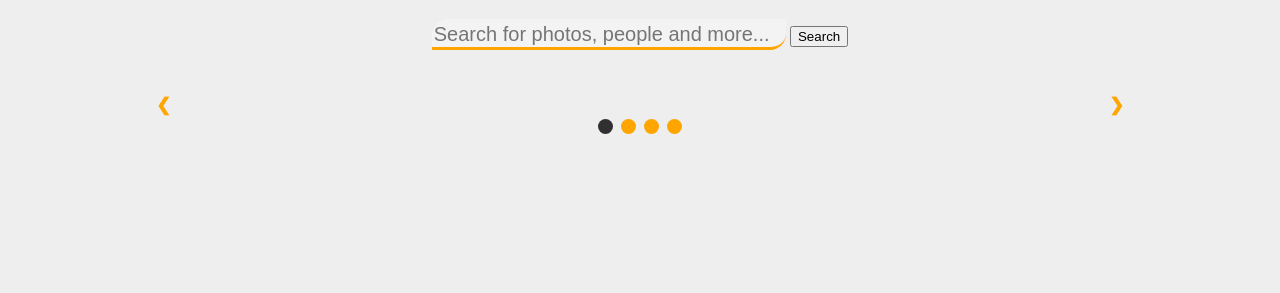
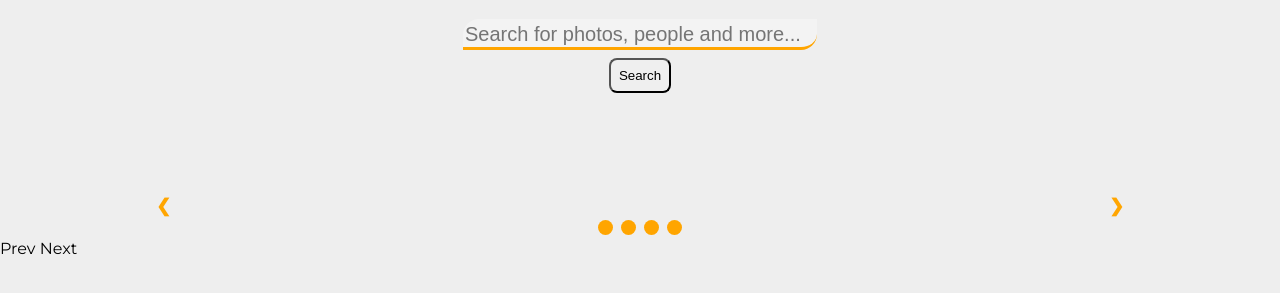
Before and after one commit to arash-aloha/Flickr-api-project, a plain HTML site: page index.html in a window 1280 px wide. Shown: the part 63-356 px from the top of the page. Drawn offline with Linux system fonts and the light colour scheme.

Commit message:
minor changes 20201215

```diff
--- a/index.css
+++ b/index.css
@@ -16,11 +16,23 @@ body {
     background-color: #EEE;
     margin: 0;
     padding: 0;
-
-
 }
 
 .container {
+    display: flex;
+    flex-direction: column;
+    align-items: center;
+    justify-content: center;
+}
+
+header {
+    display: flex;
+    flex-direction: column;
+    align-items: center;
+    justify-content: center;
+}
+
+#form-group {
     display: flex;
     flex-direction: column;
     align-items: center;
@@ -52,23 +64,26 @@ h1 {
     transition: 0.2s ease-out;
     border-radius: 16px 0px 16px 0px;
     border-bottom: 3px solid orange;
+
 }
-
 
 .input:focus {
     background-color: rgba(255, 255, 255, 0.8);
+}
 
+button {
+    margin: 8px;
+    padding: 8px;
+    border-radius: 8px;
 }
 
 
 
 .slideshowContainer {
-
     box-sizing: border-box;
     max-width: 1000px;
     position: relative;
     margin: auto;
-
 }
 
 .prev, .next {
@@ -125,10 +140,13 @@ h1 {
     list-style-type: none;
     columns: 5 300px;
     column-gap: 1.5rem;
-    width: 90%;
+    width: 94%;
+
 
 
 }
+
+
 #images img {
     width: 150px;
     display: inline-block;
--- a/index.html
+++ b/index.html
@@ -10,21 +10,22 @@
 <body>
 
     <div class="container">
+        <header>
+            <h1>Flickr API Project</h1>
 
-        <h1>Flickr API Project</h1>
+            <form id="form-group">
 
-        <form id="form-group">
+                <input id="searchInput" class="input" type="text" autocomplete="off"  placeholder="Search for photos, people and more..."></input>
+                <button type="submit">Search</button>
+                <!-- display search-input from user -->
+                <h3 id="searchedItem"></h3>
 
-            <input id="searchInput" class="input" type="text" autocomplete="off"  placeholder="Search for photos, people and more..."></input>
-            <button type="submit">Search</button>
-
-
-        </form>
+            </form>
+        </header>
 
         <section class="display-gallery">
 
-            <!-- display search-input from user -->
-            <h3 id="searchedItem"></h3>
+
 
                 <ul class="slides" id="images"></ul>
 
@@ -44,6 +45,8 @@
                 </div>
             </section>
 
+            <a id="prevPage" class="prevPage">Prev</a>
+            <a id="nextPage" class="nextPage">Next</a>
         </section>
 
     </div>
--- a/script/index.js
+++ b/script/index.js
@@ -12,8 +12,8 @@ const imageList = document.querySelector('#images');   // UL element
 const searchInput = document.querySelector('#searchInput');  // input element
 const searchForm = document.querySelector('#form-group');  // form element
 const searchedItem = document.getElementById('searchedItem');
+
 let currentPage = 1;
-
 
 
 // eventlistener in Form-group = searchinput
@@ -99,58 +99,39 @@ function renderPhotos(photoList) {
     item.innerHTML = `<img src="https://farm${value.farm}.staticflickr.com/${value.server}/${value.id}_${value.secret}.jpg">`;
 
 });
-};
-
-
-
-
 
      //First slide image set to 1
  let slideIndex = 1
- showSlides(slideIndex);
- console.log(slideIndex)
-
 
 
  //next/previous controls - instead of onclick in html
-function plusSlides(image) {
+ function moveSlides() {
    let next = getElementsByClassName('next').addEventListener('click', () => {
        console.log(next)
    })
    let prev = getElementsByClassName('prev').addEventListener('click', () => {
        console.log(prev)
    })
-
-  showSlides(slideIndex += image);
  }
 
 
-//display fullscreen image
+ //display slide carusel
 
-function showSlides(value) {
-  let slidePhotos = document.getElementsByClassName('slides')
+ function showSlides() {
+     let slideContainer = document.getElementsByClassName('slideshowContainer')
      let dot = document.getElementsByClassName('dot')
+     let image = document.getElementsByClassName('li')
 
-  if (value > slidePhotos.length) {
-      console.log(value)
+   if (image > slidePhotos.length) {
+       console.log(image)
        slideIndex = 1; {
 
        } if (value < 1) {
            slideIndex = slidePhotos.length;
        }
-  } for (i = 0; i < slidePhotos.length; i++) {
-      slidePhotos[i].style.display = "display";
-  } for (i = 0; i < dot.length; i++) {
-      dot[i].className = dot[i].className.replace(" active", "");
-  } slidePhotos[slideIndex - 1].style.display = "block";
-  dot[slideIndex - 1].className += " active";
+
     }
-
-//thumnail image controls
-function currentSlide(image) {
-    showSlides(slideIndex = image);
-    console.log(showSlides(slideIndex))
-}
+};
 
 
 
@@ -158,48 +139,13 @@ function currentSlide(image) {
 
 
 
+function pagination() {
+let nextPage = document.getElementById('nextPage').addEventListener('click', () => {
+    console.log(nextPage)
+})
+let prevPage = document.getElementById('prevPage').addEventListener('click', () => {
+    console.log(prevPage)
+})
+}
 
-
-
-
-/*********************
-
-D e l e t e d  c o d e s
-
-**********************/
-
-
-/********************************
-getPhotos()
-    .then(response => {
-        console.log('It works!!!');
-    })
-    .catch(error => {
-        console.log('Error!')
-        console.error(error);
-    });
-*********************************/
-
-
-
-/********************************
- *
-/*
-
-let meta = {
-    page: data.photos.page, //a page of pages
-    pages: data.photos.pages, //number of pages
-    perpage: data.photos.perpage, // how many photos are in one page
-  };
-
-
-******************************************/
-
-/*****************************************
-//fetch getSizes
-async function getImageSizez(getImageSize) {
-    const imageResponse = await fetch(`https://api.flickr.com/services/rest/?method=flickr.photos.getSizes&&api_key=${key}&text=${getImageSize}&photo_id=${getImageSizez}&format=json&nojsoncallback=1`);
-    const imageData = await imageResponse.json();
-    console.log(imageData);
-}
- ****************************************/
+pagination()
```
Lines whose indentation alone changed are shown as unchanged.
